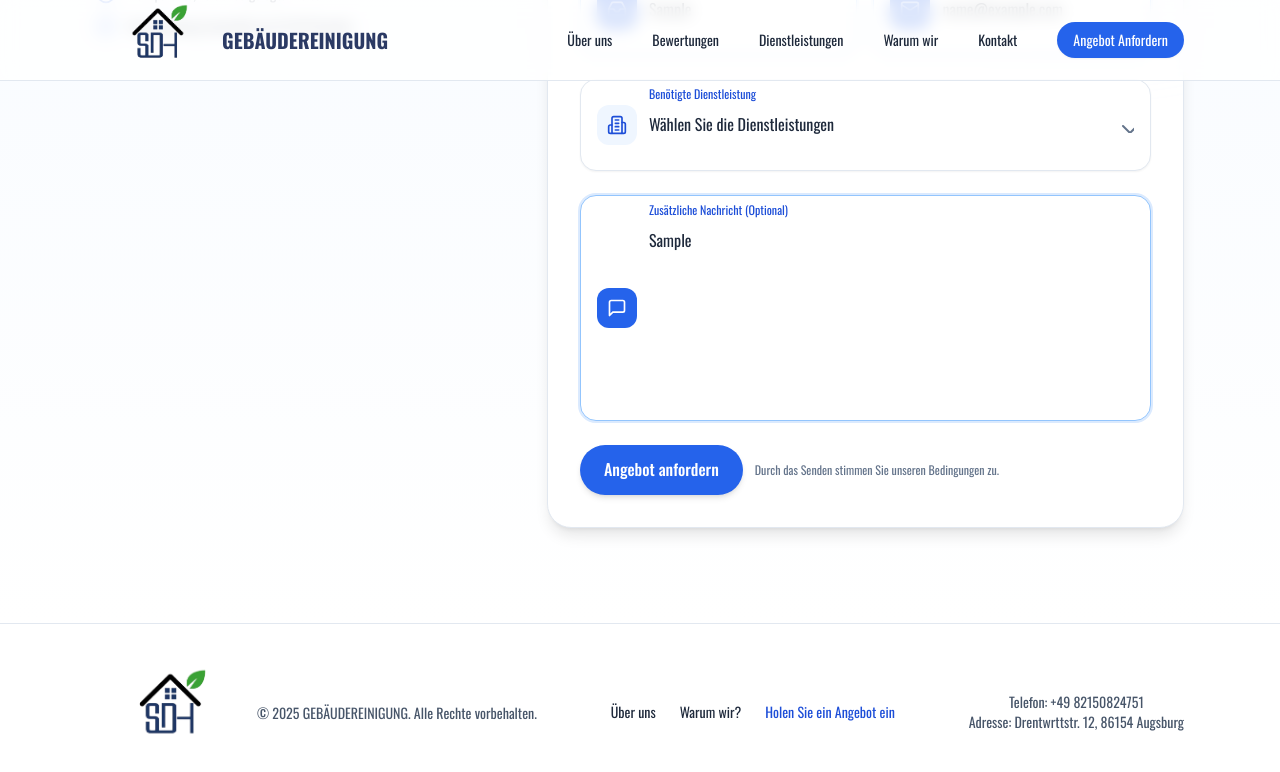
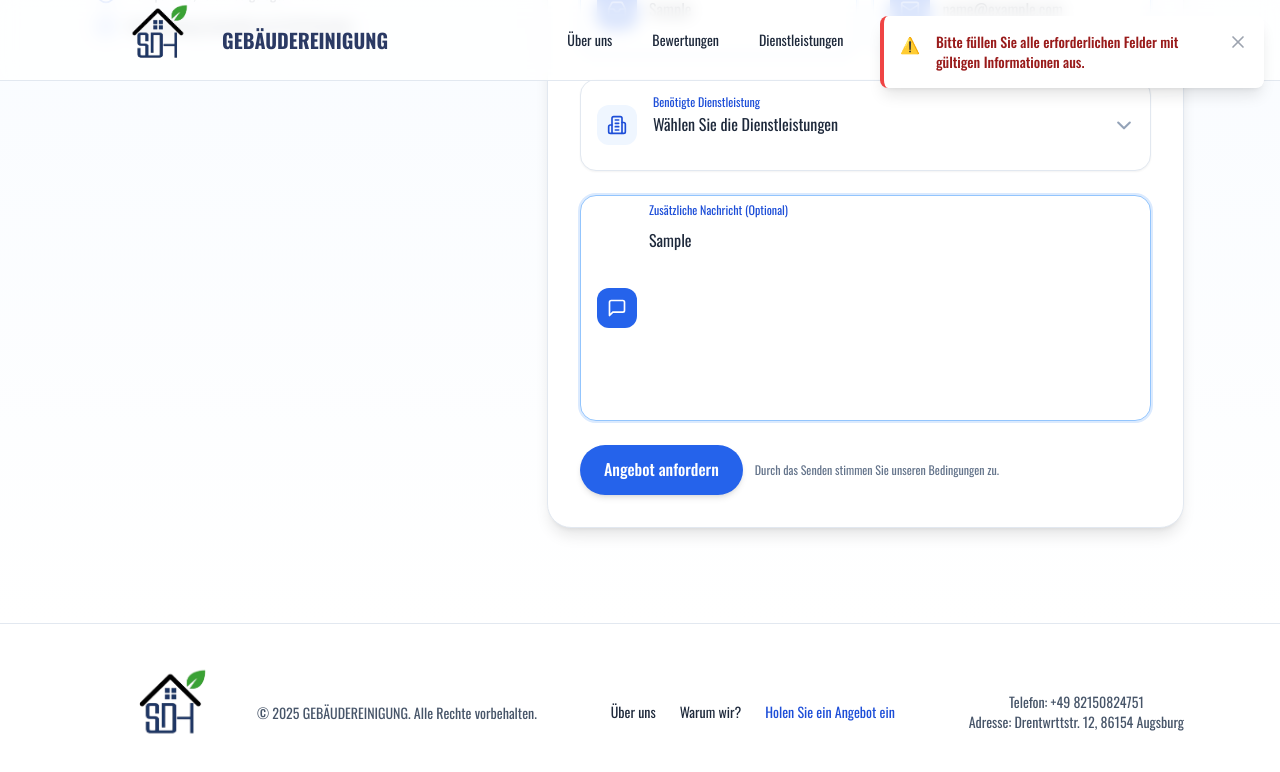
Before and after one commit to fatma-alzahraa11/cleaning-landingpage, a React (Vite) app: page / in a window 1280 px wide. Both pictures are taken after typing "Sample", "5551234", "Sample", "name@example.com", "Sample" into the empty fields and a click on the button "Angebot anfordern". Shown: the part 6224-6996 px from the top of the page. Built offline with nearby package versions, Linux system fonts and the light colour scheme; a web font is replaced by a local one.

Commit message:
update form3

```diff
--- a/src/components/contact-form.jsx
+++ b/src/components/contact-form.jsx
@@ -1,5 +1,5 @@
 import { useState } from "react";
-import { User, Phone, Inbox, Mail, CheckCircle2, MessageSquare, Building2 } from "lucide-react";
+import { User, Phone, Inbox, Mail, CheckCircle2, MessageSquare, Building2, X, CheckCircle } from "lucide-react";
 import PrivacyModal from "./privacy-modal.jsx";
 
 const initialForm = { name: "", telefon: "", adresse: "", email: "", dienstleistung: "", dienstleistungText: "", nachricht: "" };
@@ -8,9 +8,9 @@ const emailRegex = /^[^\s@]+@[^\s@]+\.[^\s@]+$/;
 // تعريف الخدمات الثلاث
 const services = [
   { value: "", label: "Wählen Sie die Dienstleistungen", germanText: "" },
-  { value: "Professionelle Reinigungsdienste", label: "Professionelle Reinigungsdienste", germanText: "Professionelle Reinigungsdienste" },
-  { value: "Schnelle und sichere Umzugsdienste", label: "Schnelle und sichere Umzugsdienste", germanText: "Schnelle und sichere Umzugsdienste" },
-  { value: "Bau- und Sanierungsdienste (Baustelle)", label: "Bau- und Sanierungsdienste (Baustelle)", germanText: "Bau- und Sanierungsdienste (Baustelle)" }
+  { value: "Reinigung", label: "Reinigung", germanText: "Reinigung" },
+  { value: "Baustelle", label: "Baustelle", germanText: "Baustelle" },
+  { value: "Umzug", label: "Umzug", germanText: "Umzug" }
 ];
 
 const phoneFormat = (value) => {
@@ -80,12 +80,12 @@ function FloatingInput({ id, label, type = "text", value, onChange, placeholder
 
 function FloatingSelect({ id, label, value, onChange, options }) {
   return (
-    <div className="relative">
+    <div className="relative group">
       <select
         id={id}
         value={value}
         onChange={onChange}
-        className="peer w-full bg-transparent outline-none appearance-none pr-14 sm:pr-12 py-4"
+        className="peer w-full bg-transparent outline-none appearance-none pr-14 sm:pr-12 py-4 pl-1 cursor-pointer"
         aria-label={label}
         name={id}
       >
@@ -97,15 +97,25 @@ function FloatingSelect({ id, label, value, onChange, options }) {
       </select>
       <label
         htmlFor={id}
-        className="pointer-events-none absolute left-0 -top-2.5 text-xs text-blue-700 transition-all
+        className="pointer-events-none absolute left-1 pt-2 -top-2.5 text-xs text-blue-700 transition-all
                    peer-placeholder-shown:top-1/2 peer-placeholder-shown:-translate-y-1/2 peer-placeholder-shown:text-slate-500 peer-placeholder-shown:text-sm
                    peer-focus:-top-2.5 peer-focus:translate-y-0 peer-focus:text-xs peer-focus:text-blue-700"
       >
         {label}
       </label>
       <div className="absolute right-0 top-1/2 -translate-y-1/2 pointer-events-none">
-        <svg className="w-4 h-4 text-slate-500" fill="none" stroke="currentColor" viewBox="0 24 24">
-          <path strokeLinecap="round" strokeLinejoin="round" strokeWidth={2} d="M19 9l-7 7-7-7" />
+        <svg
+          className="w-5 h-5 text-slate-400 transition-all duration-300 peer-focus:text-blue-600 group-hover:text-slate-600 peer-focus:scale-110"
+          fill="none"
+          stroke="currentColor"
+          viewBox="0 0 24 24"
+        >
+          <path
+            strokeLinecap="round"
+            strokeLinejoin="round"
+            strokeWidth={2.5}
+            d="M19 9l-7 7-7-7"
+          />
         </svg>
       </div>
     </div>
@@ -137,11 +147,56 @@ function FloatingTextarea({ id, label, value, onChange, placeholder = " ", rows
   );
 }
 
+// Notification Component
+function Notification({ message, type = "success", onClose }) {
+  return (
+    <div className={`fixed top-4 right-4 z-50 max-w-sm w-full bg-white rounded-lg shadow-lg border-l-4 ${
+      type === "success" ? "border-green-500" : "border-red-500"
+    } transform transition-all duration-300 ease-in-out`}>
+      <div className="p-4">
+        <div className="flex items-start">
+          <div className="flex-shrink-0">
+            {type === "success" ? (
+              <CheckCircle className="h-6 w-6 text-green-500" />
+            ) : (
+              <div className="h-6 w-6 text-red-500">⚠️</div>
+            )}
+          </div>
+          <div className="ml-3 flex-1">
+            <p className={`text-sm font-medium ${
+              type === "success" ? "text-green-800" : "text-red-800"
+            }`}>
+              {message}
+            </p>
+          </div>
+          <div className="ml-4 flex-shrink-0">
+            <button
+              onClick={onClose}
+              className="inline-flex text-gray-400 hover:text-gray-600 focus:outline-none"
+            >
+              <X className="h-5 w-5" />
+            </button>
+          </div>
+        </div>
+      </div>
+    </div>
+  );
+}
+
 export default function ContactForm({ refObj }) {
   const [form, setForm] = useState(initialForm);
   const [submitted, setSubmitted] = useState(false);
   const [showPrivacyModal, setShowPrivacyModal] = useState(false);
+  const [notification, setNotification] = useState(null);
   const completedCount = Object.values(form).filter(Boolean).length;
+
+  const showNotification = (message, type = "success") => {
+    setNotification({ message, type });
+    // Auto hide after 5 seconds
+    setTimeout(() => {
+      setNotification(null);
+    }, 5000);
+  };
 
   const onChange = (key) => (e) => {
     const val = e.target.value;
@@ -159,7 +214,7 @@ export default function ContactForm({ refObj }) {
 
     // تحقق من البيانات المدخلة
     if (!form.name || !form.telefon || !form.adresse || !emailRegex.test(form.email) || !form.dienstleistung) {
-      alert("Bitte füllen Sie alle erforderlichen Felder mit gültigen Informationen aus.");
+      showNotification("Bitte füllen Sie alle erforderlichen Felder mit gültigen Informationen aus.", "error");
       return;
     }
 
@@ -184,20 +239,29 @@ export default function ContactForm({ refObj }) {
         setTimeout(() => {
           setForm(initialForm);
           setSubmitted(false);
-          alert("Vielen Dank! Wir melden uns in Kürze bei Ihnen.");
+          showNotification("Vielen Dank! Wir melden uns in Kürze bei Ihnen.");
         }, 800);
       } else {
         throw new Error(result.message);
       }
     } catch (error) {
       console.error("Error:", error);
-      alert("Ein Fehler ist aufgetreten, bitte versuchen Sie es erneut.");
+      showNotification("Ein Fehler ist aufgetreten, bitte versuchen Sie es erneut.", "error");
       setSubmitted(false);
     }
   };
 
   return (
     <section id="contact" ref={refObj} className="py-16 sm:py-24 bg-gradient-to-b from-blue-50/60 to-white">
+      {/* Notification */}
+      {notification && (
+        <Notification
+          message={notification.message}
+          type={notification.type}
+          onClose={() => setNotification(null)}
+        />
+      )}
+
       <style>{`
         /* Ensure autofilled fields stay white in Chrome/Edge */
         #contact-form input:-webkit-autofill,
```
